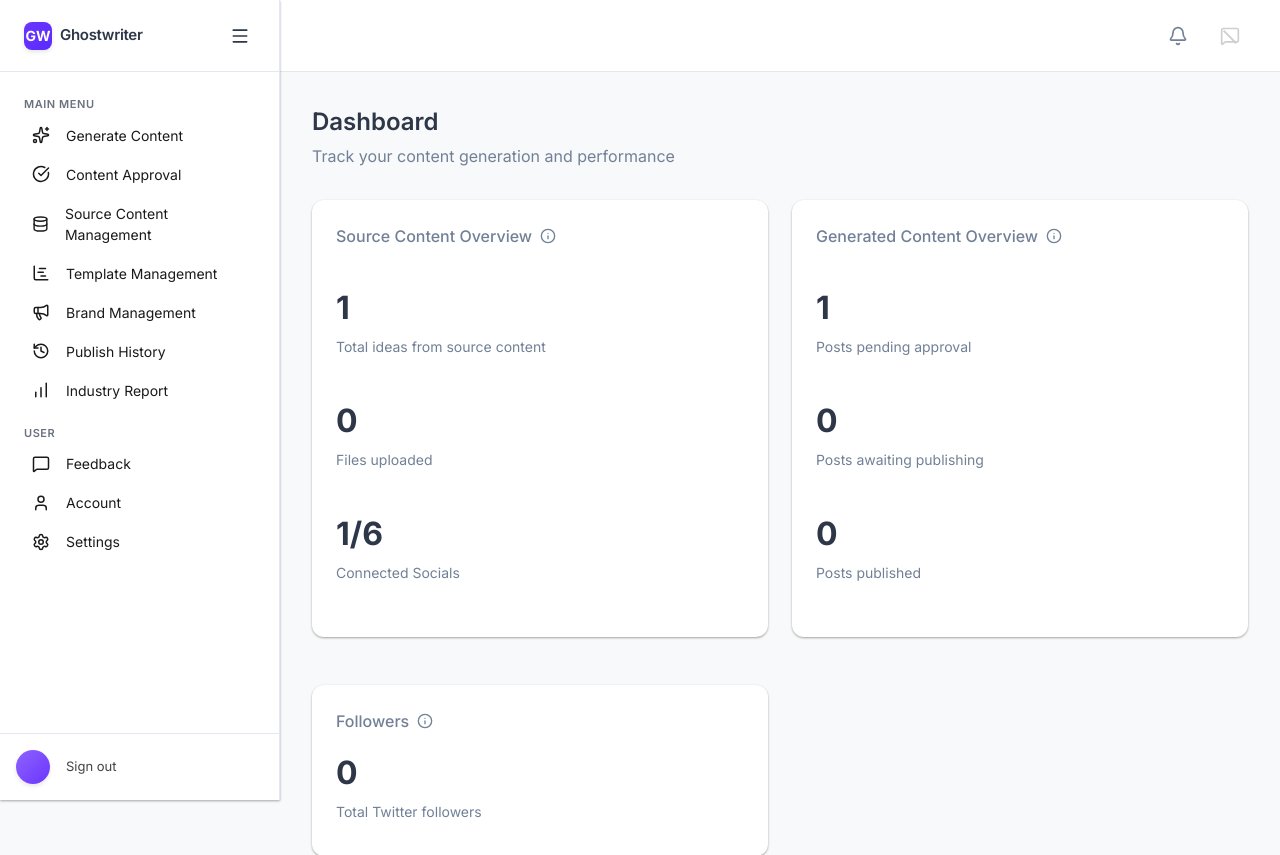
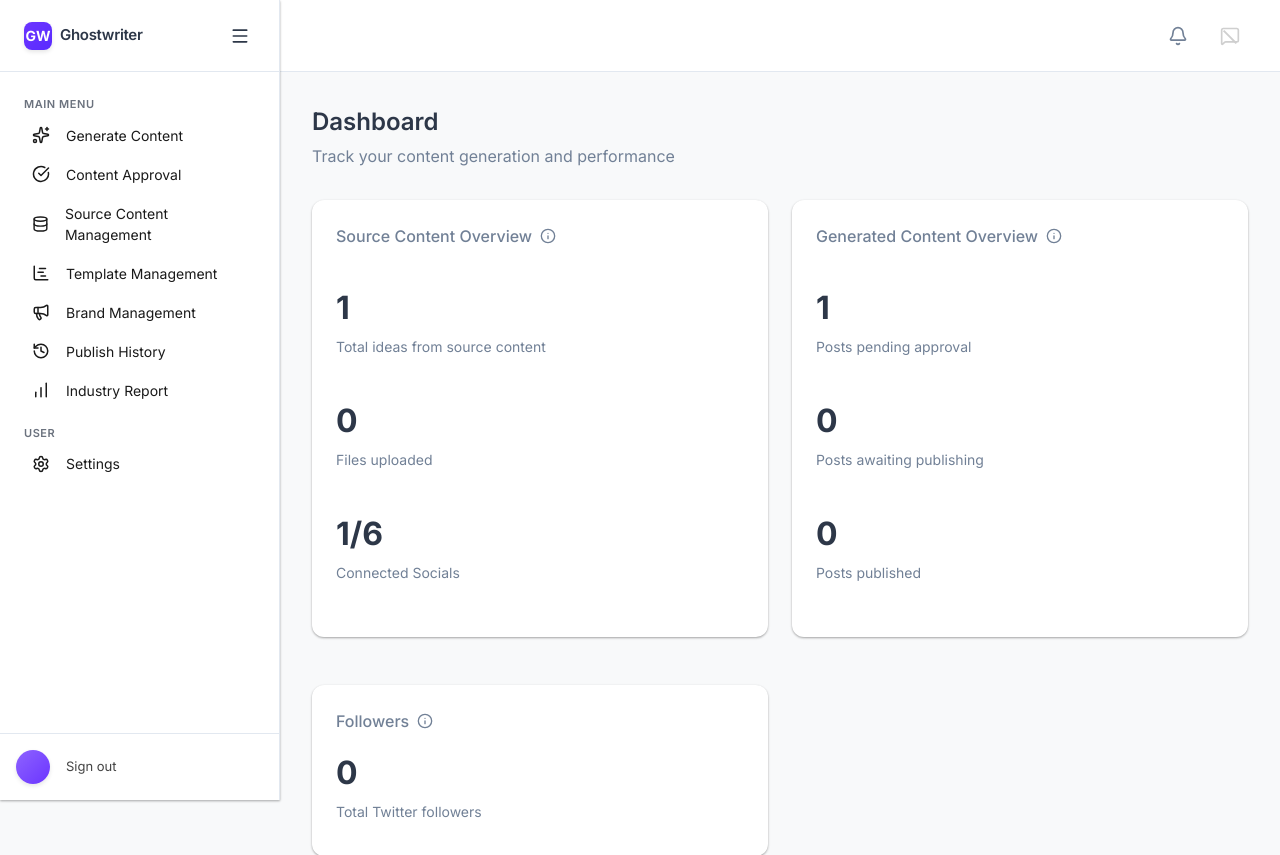
Before and after one commit to 3rd-Brain/ghostwriter, a FastAPI app: template templates/dashboard.html in a window 1280 px wide. Shown: the top 855 px of the page. Run offline with FastAPI, Linux system fonts and the light colour scheme; the template is opened without the code that fills it: most values are stand-ins (such as "Sample title", 1, 10 or a date in 2020); parts of the project's set-up code (start-up, migrations or seed data) failed here and were passed over.

Commit message:
Assistant checkpoint: Removed Feedback and Account links from navigation
Assistant generated file changes:
- templates/base.html: Remove Feedback and Account links from navigation

---

User prompt:

Let's also remove the following 'pages' from the side navigation panel.
- Feedback
- Account

Replit-Commit-Author: Assistant
Replit-Commit-Session-Id: 275e9a10-8a34-4218-926a-93a0723cd273

```diff
--- a/templates/base.html
+++ b/templates/base.html
@@ -214,14 +214,6 @@
             <div class="other-menu">
                 <h6 class="menu-category">USER</h6>
                 <nav class="menu-items">
-                    <a href="/feedback" class="menu-item {% if current_page == 'feedback' %}active{% endif %}">
-                        <i data-lucide="message-square"></i>
-                        <span>Feedback</span>
-                    </a>
-                    <a href="/account" class="menu-item {% if current_page == 'account' %}active{% endif %}">
-                        <i data-lucide="user"></i>
-                        <span>Account</span>
-                    </a>
                     <a href="/settings" class="menu-item {% if current_page == 'settings' %}active{% endif %}">
                         <i data-lucide="settings"></i>
                         <span>Settings</span>
```
